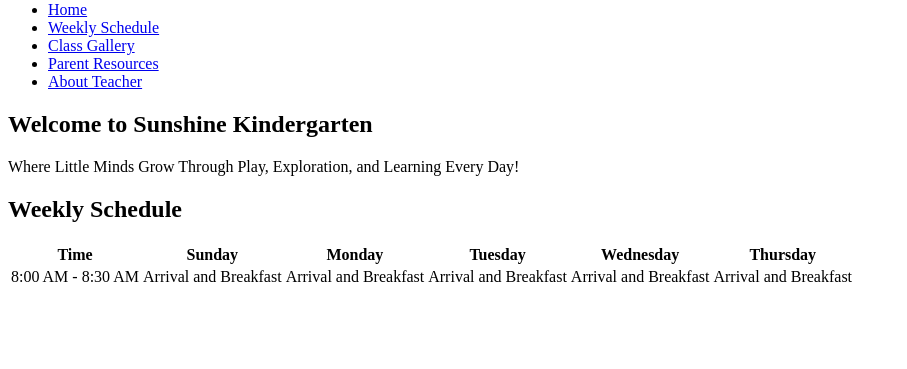
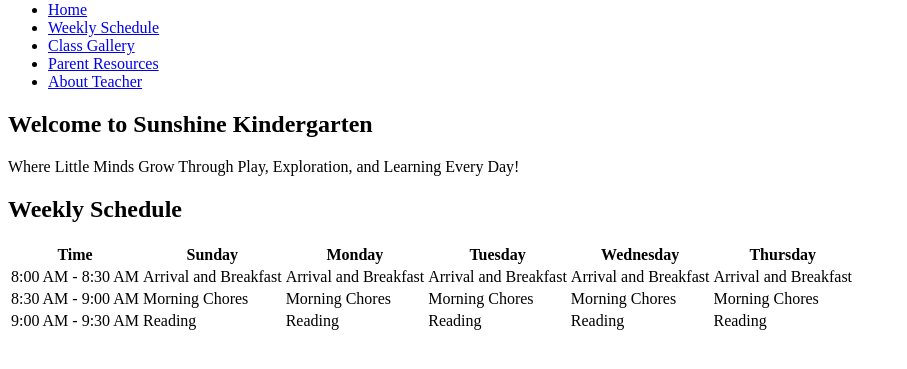
Before and after one commit to Bushra-11/Assignment1, a plain HTML site: page index.html in a window 1280 px wide. Shown: the part 79-448 px from the top of the page, without its empty margins (0-907 px from the left). Drawn offline with Linux system fonts and the light colour scheme.

Commit message:
weekly Schedule 2

```diff
--- a/index.html
+++ b/index.html
@@ -48,7 +48,24 @@
                         <td>Arrival and Breakfast</td>
                         <td>Arrival and Breakfast</td>
                         <td>Arrival and Breakfast</td>
-                        </tr>
+                    </tr>
+                    <tr>
+                        <td>8:30 AM - 9:00 AM</td>
+                        <td>Morning Chores</td>
+                        <td>Morning Chores</td>
+                        <td>Morning Chores</td>
+                        <td>Morning Chores</td>
+                        <td>Morning Chores</td>
+                    </tr>
+                    <tr>
+                        <td>9:00 AM - 9:30 AM</td>
+                        <td>Reading</td>
+                        <td>Reading</td>
+                        <td>Reading</td>
+                        <td>Reading</td>
+                        <td>Reading</td>
+                    </tr>
+
                 </table>
             </section>
         </main>
```
